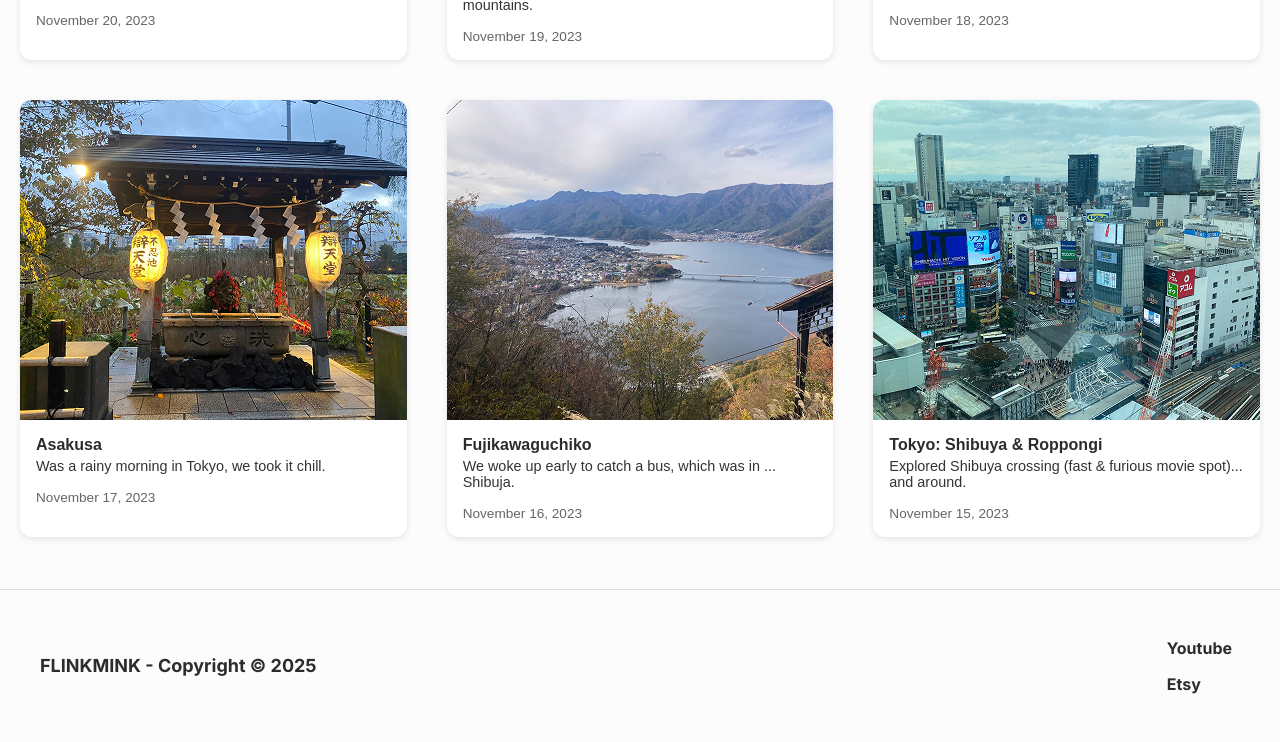
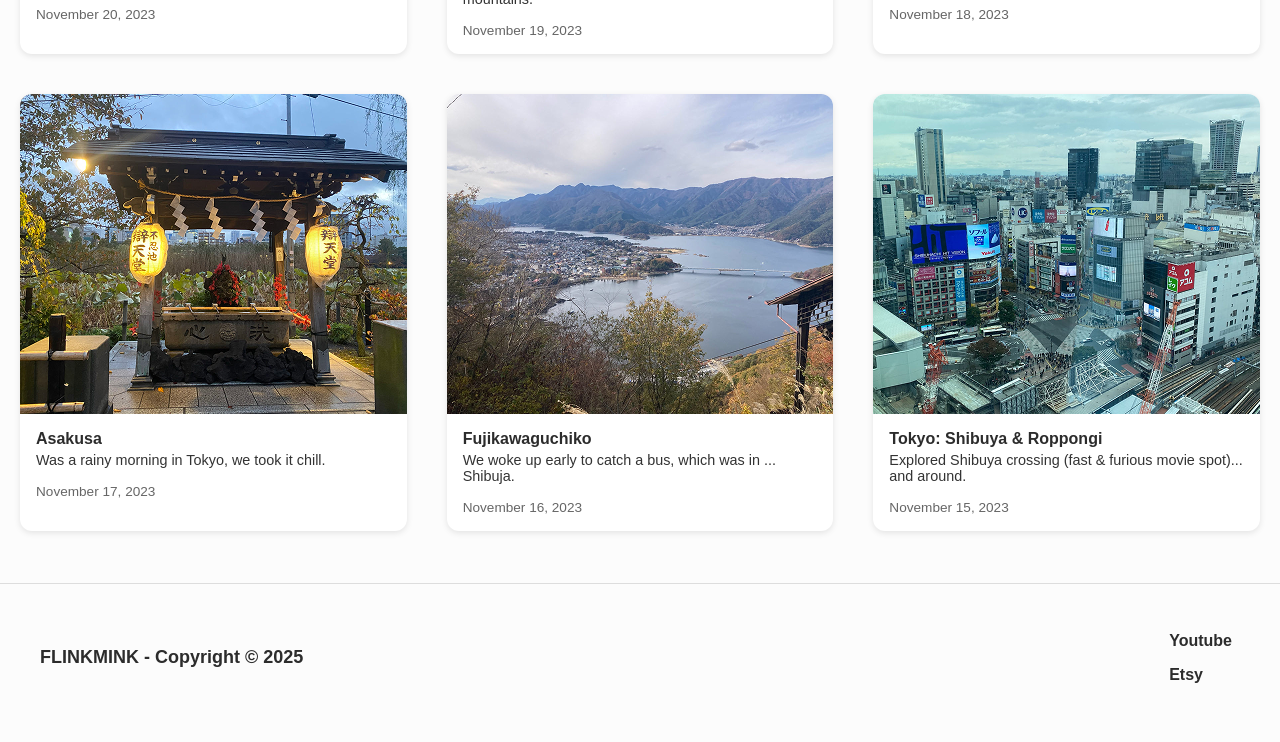
Before and after one commit to DreamerOnACloud/flinkmink, an Astro site: page / in a window 1280 px wide. Shown: the part 1379-2121 px from the top of the page. Built offline with nearby package versions, Linux system fonts and the light colour scheme; Astro itself is replaced by a stand-in of ours.

Commit message:
introduce and use Inter font

```diff
--- a/src/components/GlobalStyles.astro
+++ b/src/components/GlobalStyles.astro
@@ -1,35 +1,34 @@
 ---
-// GlobalStyles.astro
-import "@fontsource-variable/inter";
+// Supports weights 100-900
+import '@fontsource-variable/inter';
 ---
 
 <style is:global>
-/* Base layout rules*/
+
+/* Base layout */
 html, body {
-  min-width: 320px;         /* Prevent layout from collapsing on tiny viewports */
-  overflow-x: auto;         /* Allow horizontal scrolling if content overflows */
+  min-width: 320px;
+  overflow-x: auto;
 }
 
 /* Body styling */
 body {
   margin: 0;
   width: 100%;
-  overflow-y: scroll;       /* Reserve space for vertical scrollbar to avoid layout shift */
+  overflow-y: scroll;
 
-  /* Color and font */
   background-color: #FCFCFC;
   color: #2c2c2c;
-  font-family: 'Inter', sans-serif;
+  font-family: 'Inter Variable', sans-serif; /* ✅ fixed name */
+  font-weight: 400;
 
-  /* Font rendering improvements */
   -webkit-font-smoothing: antialiased;
   -moz-osx-font-smoothing: grayscale;
 }
 
-/* Anchor elements */
+/* Link reset */
 a {
-  all: unset;               /* Remove all default link styles */
-  cursor: pointer;          /* Optional: preserve clickable behavior */
+  all: unset;
+  cursor: pointer;
 }
-
-  </style>
+</style>
```
